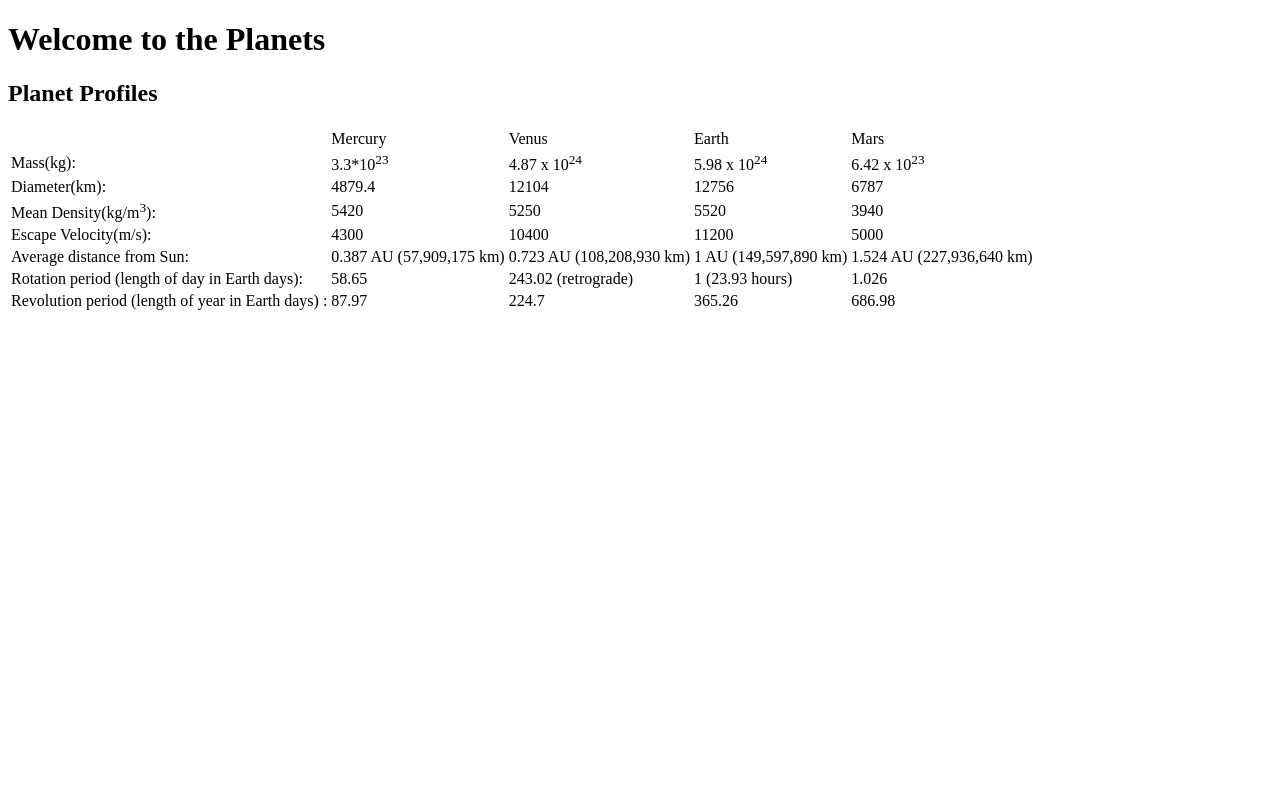
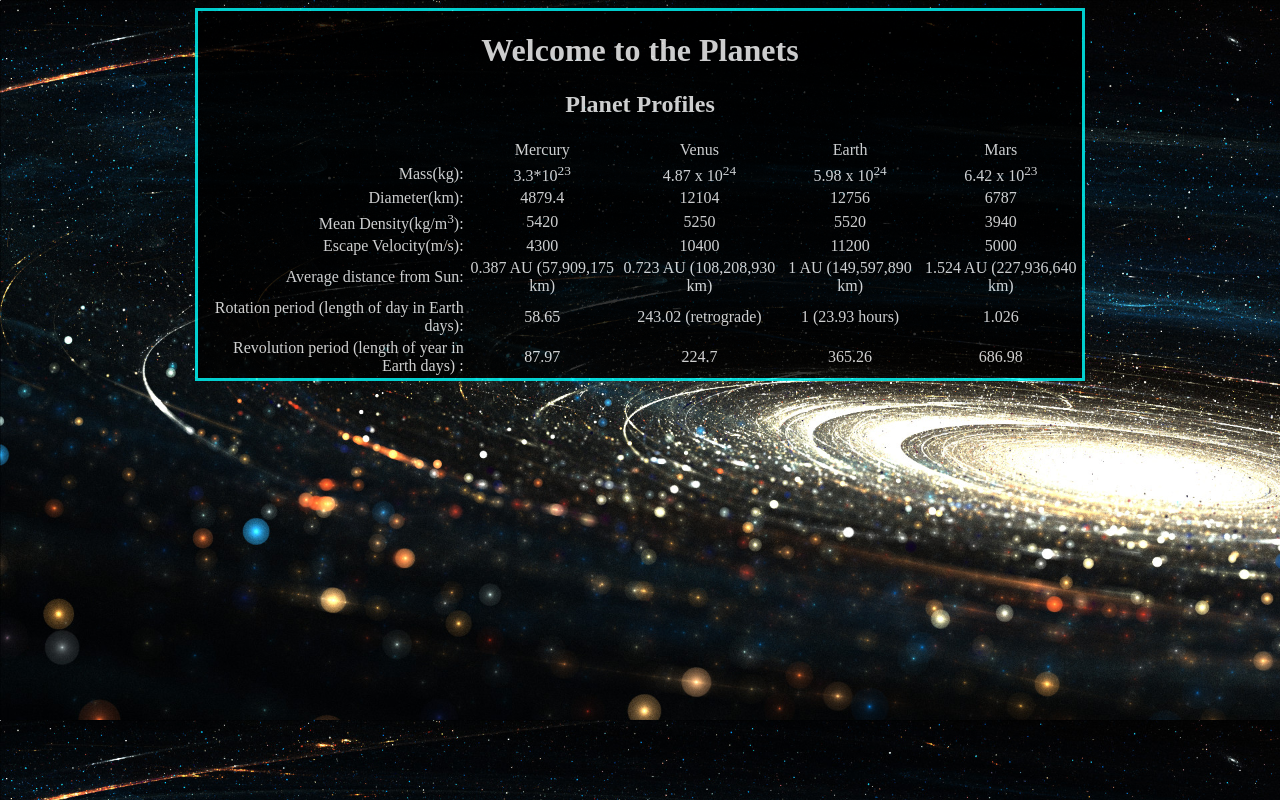
Before and after one commit to giancarlobarillas/ITMD361LAB5, a plain HTML site: page index.html in a window 1280 px wide. Drawn offline with Linux system fonts and the light colour scheme.

Commit message:
adding css and images
adding div for all information

```diff
--- a/index.html
+++ b/index.html
@@ -2,9 +2,10 @@
 <html>
 <head>
     <title>Planet Profiles</title>
+    <link rel="stylesheet" type="text/css" href="styles.css">
 </head>
 <body>
-
+    <div>
     <h1>Welcome to the Planets</h1>
     <h2>Planet Profiles</h2>
     <table>
@@ -16,55 +17,55 @@
             <td>Mars</td>
         </tr>
         <tr>
-        <td>Mass(kg):</td>
+            <td class="left">Mass(kg):</td>
             <td>3.3*10<sup>23</sup></td>
             <td>4.87 x 10<sup>24</sup></td>
             <td>5.98 x 10<sup>24</sup></td>
             <td>6.42 x 10<sup>23</sup></td>
         </tr>
         <tr>
-        <td>Diameter(km):</td>
+            <td class="left">Diameter(km):</td>
             <td>4879.4</td>
             <td>12104</td>
             <td>12756</td>
             <td>6787</td>
         </tr>
         <tr>
-        <td>Mean Density(kg/m<sup>3</sup>):</td>
+            <td class="left">Mean Density(kg/m<sup>3</sup>):</td>
             <td>5420</td>
             <td>5250</td>
             <td>5520</td>
             <td>3940</td>
         </tr>
         <tr>
-        <td>Escape Velocity(m/s):</td>
+            <td class="left">Escape Velocity(m/s):</td>
             <td>4300</td>
             <td>10400</td>
             <td>11200</td>
             <td>5000</td>
         </tr>
         <tr>
-        <td>Average distance from Sun:</td>
+            <td class="left">Average distance from Sun:</td>
             <td>0.387 AU (57,909,175 km)</td>
             <td>0.723 AU (108,208,930 km)</td>
             <td>1 AU (149,597,890 km)</td>
             <td>1.524 AU (227,936,640 km)</td>
         </tr>
         <tr>
-        <td>Rotation period (length of day in Earth days):</td>
+            <td class="left">Rotation period (length of day in Earth days):</td>
             <td>58.65</td>
             <td>243.02 (retrograde)</td>
             <td>1 (23.93 hours)</td>
             <td>1.026</td>
         </tr>
         <tr>
-        <td>Revolution period (length of year in Earth days)  :</td>
+            <td class="left">Revolution period (length of year in Earth days)  :</td>
             <td>87.97</td>
             <td>224.7</td>
             <td>365.26</td>
             <td>686.98</td>
         </tr>
     </table>
-
+    </div>
 </body>
 </html>
--- a/styles.css
+++ b/styles.css
@@ -0,0 +1,26 @@
+body{
+    background-image: url(image/space.jpg);
+    background-size: cover;
+}
+h1{
+    color: white;
+}
+h2{
+    color:white;
+}
+table{
+    color: white;
+    align-content: center;
+}
+div{
+    text-align: center;
+    background: black;
+    opacity: .8;
+    width: 70%;
+    margin: auto;
+    border-style: solid;
+    border-color: aqua;
+}
+td.left{
+    text-align: right;
+}
```
Also changed, not shown: image/space.jpg (added). Lines whose indentation alone changed are shown as unchanged.
